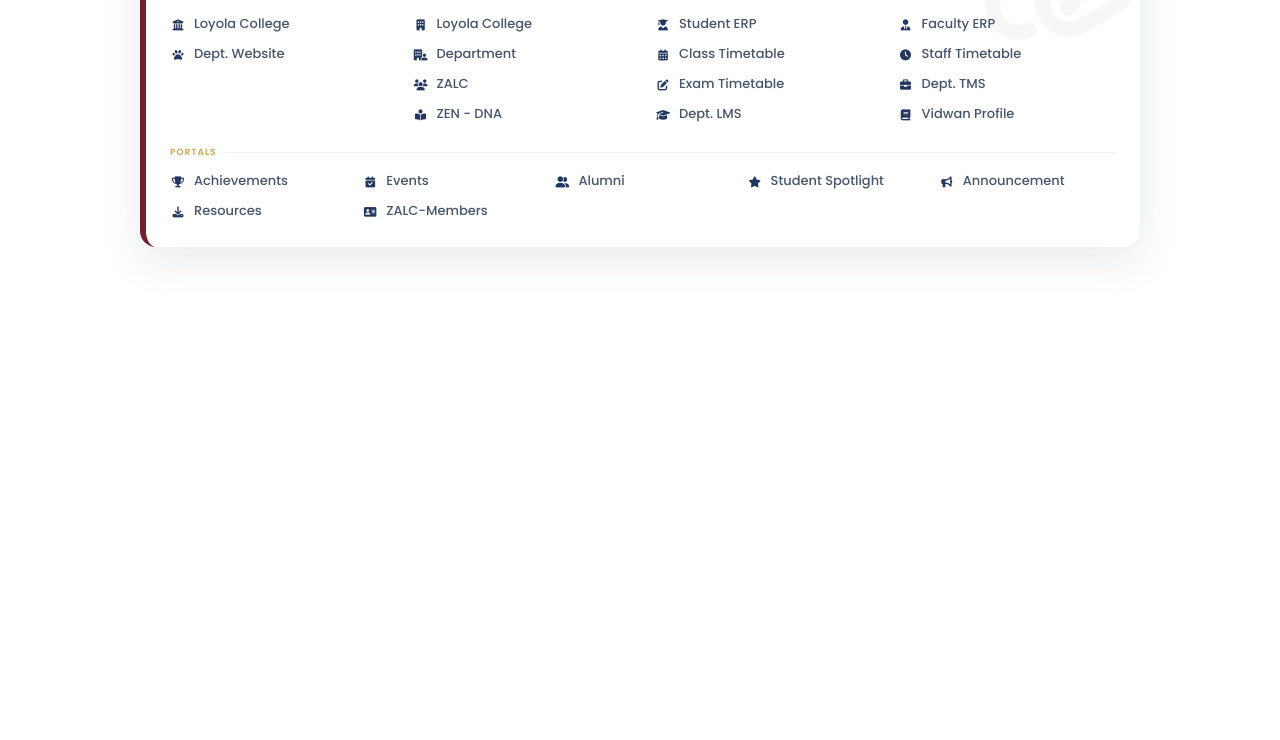
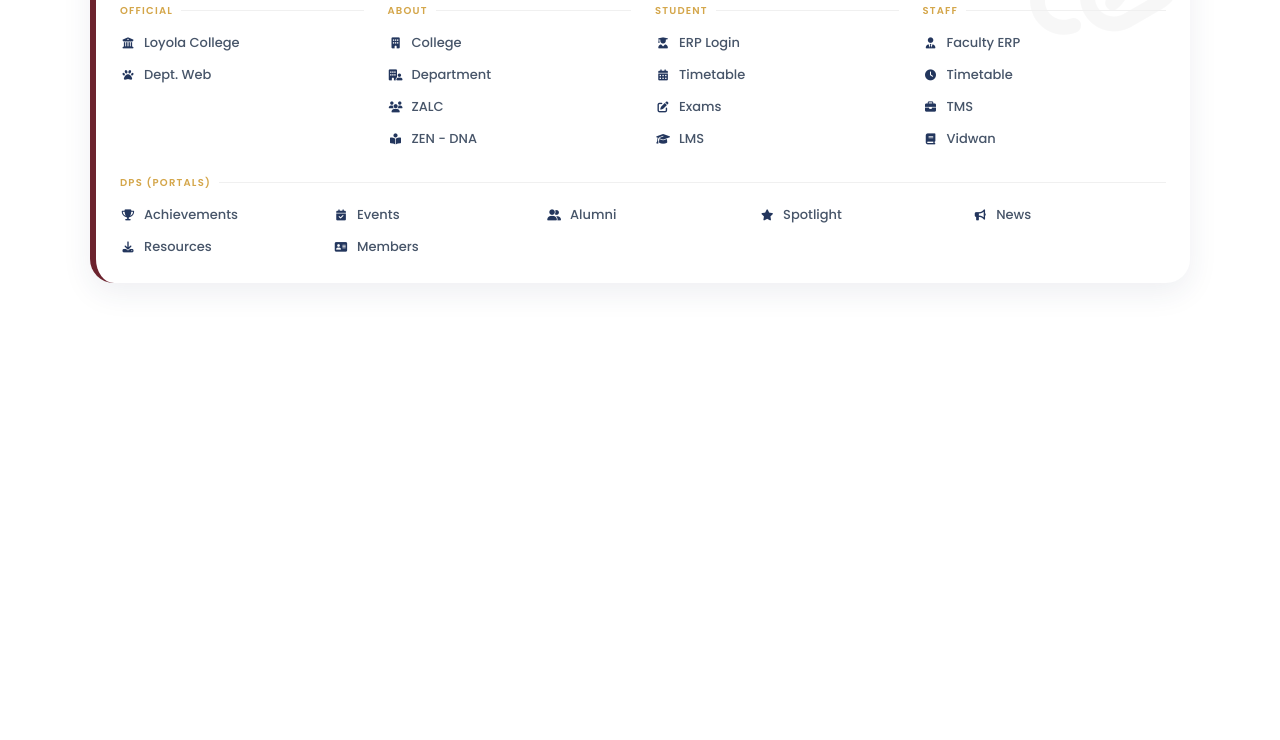
Before and after one commit to loyolazoology/home, a plain HTML site: page footer/quick-navigation.html in a window 1280 px wide. Shown: the part 80-820 px from the top of the page. Drawn offline with nearby package versions, Linux system fonts and the light colour scheme.

Commit message:
Update quick-navigation.html

```diff
--- a/footer/quick-navigation.html
+++ b/footer/quick-navigation.html
@@ -13,43 +13,43 @@
   --azbt-gold: #D4A64A;
   --azbt-white: #FFFFFF;
   --azbt-bg: #F8FAFC;
-  --space-compact: clamp(0.75rem, 2vw, 1.5rem);
+  --space-unit: clamp(0.8rem, 2vw, 1.5rem);
 }
 
 body {
   margin: 0;
-  padding: 10px;
+  padding: 0;
   background: transparent;
   font-family: 'Poppins', sans-serif;
   display: flex;
   justify-content: center;
-  align-items: flex-start; /* Aligns to top to minimize white space */
+  align-items: flex-start; /* Aligns to top to prevent extra top space */
   min-height: 100vh;
 }
 
 .master-card {
   background: var(--azbt-white);
   width: 100%;
-  max-width: 1000px;
-  padding: var(--space-compact);
-  padding-top: 10px; /* Specific tight top padding */
-  border-radius: 16px;
-  box-shadow: 0 15px 40px rgba(35, 54, 93, 0.1);
+  max-width: 1100px;
+  padding: var(--space-unit);
+  /* Removed top-level margins to eliminate space above/below */
+  border-radius: clamp(12px, 2vw, 24px);
+  box-shadow: 0 10px 30px rgba(35, 54, 93, 0.08);
   border-left: 6px solid var(--azbt-maroon);
   position: relative;
   overflow: hidden;
   box-sizing: border-box;
 }
 
-/* Fixed Link Icon logic for all screens */
+/* Fixed Background Link Icon - visible and properly positioned on all screens */
 .master-card::before {
   content: '\f0c1';
   font-family: 'Font Awesome 6 Free';
   font-weight: 900;
   position: absolute;
-  top: 5px;
-  right: 5px;
-  font-size: clamp(60px, 12vw, 120px); /* Responsive but contained size */
+  top: 10px;
+  right: 10px;
+  font-size: clamp(60px, 12vw, 120px);
   color: rgba(0,0,0,0.03); /* Subtle watermark effect */
   z-index: 0;
   transform: rotate(15deg);
@@ -58,35 +58,35 @@
 
 .header-title {
   font-family: 'Playfair Display', serif;
-  font-size: clamp(1.2rem, 3.5vw, 1.6rem);
+  font-size: clamp(1.2rem, 3.5vw, 1.8rem);
   color: var(--azbt-blue);
-  margin: 0 0 15px 0; /* Zero top margin */
+  margin: 0 0 var(--space-unit) 0; /* Zero top margin */
   position: relative;
   z-index: 1;
+  line-height: 1.2;
 }
 
-/* Fluid Grid Layout */
+/* Compact Responsive Grid */
 .nav-grid {
   display: grid;
   grid-template-columns: repeat(auto-fill, minmax(min(100%, 200px), 1fr));
-  gap: 15px var(--space-compact);
+  gap: var(--space-unit);
   position: relative;
   z-index: 1;
 }
 
 .portals-container {
   grid-column: 1 / -1;
-  margin-top: 5px;
 }
 
-.nav-section { display: flex; flex-direction: column; gap: 6px; }
+.nav-section { display: flex; flex-direction: column; gap: 8px; }
 
 .section-label {
-  font-size: 9px;
+  font-size: clamp(8px, 1.2vw, 10px);
   font-weight: 700;
   color: var(--azbt-gold);
   text-transform: uppercase;
-  letter-spacing: 1px;
+  letter-spacing: 1.2px;
   display: flex;
   align-items: center;
   gap: 8px;
@@ -98,7 +98,7 @@
 .portal-links-grid {
   display: grid;
   grid-template-columns: repeat(auto-fill, minmax(min(100%, 160px), 1fr));
-  gap: 6px 15px;
+  gap: 8px clamp(12px, 1.5vw, 24px);
 }
 
 .link-item {
@@ -106,7 +106,7 @@
   font-size: clamp(11px, 1.1vw, 13px);
   color: #475569;
   font-weight: 500;
-  transition: 0.2s ease;
+  transition: all 0.2s ease;
   display: flex;
   align-items: center;
   gap: 8px;
@@ -121,17 +121,17 @@
 }
 
 .link-item:hover {
-  color: var(--azbt-blue);
+  color: var(--azbt-maroon);
   transform: translateX(4px);
 }
 
 .link-item:hover i { color: var(--azbt-gold); }
 
-/* Responsive adjustments for mobile */
+/* Absolute compact mode for mobile */
 @media (max-width: 480px) {
-  .nav-grid { gap: 12px; }
-  .master-card { border-left-width: 4px; }
-  .portal-links-grid { grid-template-columns: 1fr 1fr; } /* Show 2 columns even on mobile for compactness */
+  .nav-grid { gap: 15px; }
+  .portal-links-grid { grid-template-columns: 1fr 1fr; } /* Two columns even on small mobile for compactness */
+  .link-item { font-size: 11px; }
 }
 </style>
 </head>
@@ -141,46 +141,51 @@
   <div class="header-title">Quick Navigation Portal</div>
 
   <div class="nav-grid">
+    <!-- Official -->
     <div class="nav-section">
       <div class="section-label">Official</div>
       <a href="https://www.loyolacollege.edu/" target="_blank" class="link-item"><i class="fa-solid fa-building-columns"></i> Loyola College</a>
-      <a href="https://www.loyolacollege.edu/zoology/home" target="_blank" class="link-item"><i class="fa-solid fa-paw"></i> Dept. Website</a>
+      <a href="https://www.loyolacollege.edu/zoology/home" target="_blank" class="link-item"><i class="fa-solid fa-paw"></i> Dept. Web</a>
     </div>
 
+    <!-- About -->
     <div class="nav-section">
       <div class="section-label">About</div>
-      <a href="https://loyolazoology.wixsite.com/az-bt/about-college" target="_blank" class="link-item"><i class="fa-solid fa-building"></i> Loyola College</a>
+      <a href="https://loyolazoology.wixsite.com/az-bt/about-college" target="_blank" class="link-item"><i class="fa-solid fa-building"></i> College</a>
       <a href="https://loyolazoology.wixsite.com/az-bt/about-department" target="_blank" class="link-item"><i class="fa-solid fa-building-user"></i> Department</a>
       <a href="https://loyolazoology.wixsite.com/az-bt/about-zalc" target="_blank" class="link-item"><i class="fa-solid fa-users"></i> ZALC</a>
       <a href="https://loyolazoology.wixsite.com/az-bt/about-zen-dna" target="_blank" class="link-item"><i class="fa-solid fa-book-open-reader"></i> ZEN - DNA</a>
     </div>
 
+    <!-- Student -->
     <div class="nav-section">
       <div class="section-label">Student</div>
-      <a href="https://erp.loyolacollege.edu/loyolaonline/students/loginManager/youLogin.jsp" target="_blank" class="link-item"><i class="fa-solid fa-user-graduate"></i> Student ERP</a>
-      <a href="https://loyolazoology.wixsite.com/az-bt/student-timetable" target="_blank" class="link-item"><i class="fa-solid fa-calendar-alt"></i> Class Timetable</a>
-      <a href="https://loyolazoology.wixsite.com/az-bt/exam-timetable" target="_blank" class="link-item"><i class="fa-solid fa-edit"></i> Exam Timetable</a>
-      <a href="https://loyolazoology.wixsite.com/az-bt/student-lms" target="_blank" class="link-item"><i class="fa-solid fa-graduation-cap"></i> Dept. LMS</a>
+      <a href="https://erp.loyolacollege.edu/loyolaonline/students/loginManager/youLogin.jsp" target="_blank" class="link-item"><i class="fa-solid fa-user-graduate"></i> ERP Login</a>
+      <a href="https://loyolazoology.wixsite.com/az-bt/student-timetable" target="_blank" class="link-item"><i class="fa-solid fa-calendar-alt"></i> Timetable</a>
+      <a href="https://loyolazoology.wixsite.com/az-bt/exam-timetable" target="_blank" class="link-item"><i class="fa-solid fa-edit"></i> Exams</a>
+      <a href="https://loyolazoology.wixsite.com/az-bt/student-lms" target="_blank" class="link-item"><i class="fa-solid fa-graduation-cap"></i> LMS</a>
     </div>
 
+    <!-- Staff -->
     <div class="nav-section">
       <div class="section-label">Staff</div>
       <a href="https://erp.loyolacollege.edu/evarsitypack/usermanager/loginManager/youLogin.jsp" target="_blank" class="link-item"><i class="fa-solid fa-user-tie"></i> Faculty ERP</a>
-      <a href="https://loyolazoology.wixsite.com/az-bt/staff-timetable" target="_blank" class="link-item"><i class="fa-solid fa-clock"></i> Staff Timetable</a>
-      <a href="https://loyolazoology.wixsite.com/az-bt/staff-tms" target="_blank" class="link-item"><i class="fa-solid fa-briefcase"></i> Dept. TMS</a>
-      <a href="https://vidwan.inflibnet.ac.in/" target="_blank" class="link-item"><i class="fa-solid fa-book"></i> Vidwan Profile</a>
+      <a href="https://loyolazoology.wixsite.com/az-bt/staff-timetable" target="_blank" class="link-item"><i class="fa-solid fa-clock"></i> Timetable</a>
+      <a href="https://loyolazoology.wixsite.com/az-bt/staff-tms" target="_blank" class="link-item"><i class="fa-solid fa-briefcase"></i> TMS</a>
+      <a href="https://vidwan.inflibnet.ac.in/" target="_blank" class="link-item"><i class="fa-solid fa-book"></i> Vidwan</a>
     </div>
 
+    <!-- Portals -->
     <div class="nav-section portals-container">
-      <div class="section-label">Portals</div>
+      <div class="section-label">DPS (Portals)</div>
       <div class="portal-links-grid">
         <a href="https://loyolazoology.wixsite.com/az-bt/achievements-portal" target="_blank" class="link-item"><i class="fa-solid fa-trophy"></i> Achievements</a>
         <a href="https://loyolazoology.wixsite.com/az-bt/events" target="_blank" class="link-item"><i class="fa-solid fa-calendar-check"></i> Events</a>
         <a href="https://loyolazoology.wixsite.com/az-bt/alumni" target="_blank" class="link-item"><i class="fa-solid fa-user-group"></i> Alumni</a>
-        <a href="https://loyolazoology.wixsite.com/az-bt/student-spotlight" target="_blank" class="link-item"><i class="fa-solid fa-star"></i> Student Spotlight</a>
-        <a href="https://loyolazoology.wixsite.com/az-bt/announcement-portal" target="_blank" class="link-item"><i class="fa-solid fa-bullhorn"></i> Announcement</a>
+        <a href="https://loyolazoology.wixsite.com/az-bt/student-spotlight" target="_blank" class="link-item"><i class="fa-solid fa-star"></i> Spotlight</a>
+        <a href="https://loyolazoology.wixsite.com/az-bt/announcement-portal" target="_blank" class="link-item"><i class="fa-solid fa-bullhorn"></i> News</a>
         <a href="https://loyolazoology.wixsite.com/az-bt/resources" target="_blank" class="link-item"><i class="fa-solid fa-download"></i> Resources</a>
-        <a href="https://loyolazoology.wixsite.com/az-bt/zalc-members" target="_blank" class="link-item"><i class="fa-solid fa-vcard"></i> ZALC-Members</a>
+        <a href="https://loyolazoology.wixsite.com/az-bt/zalc-members" target="_blank" class="link-item"><i class="fa-solid fa-vcard"></i> Members</a>
       </div>
     </div>
   </div>
```
